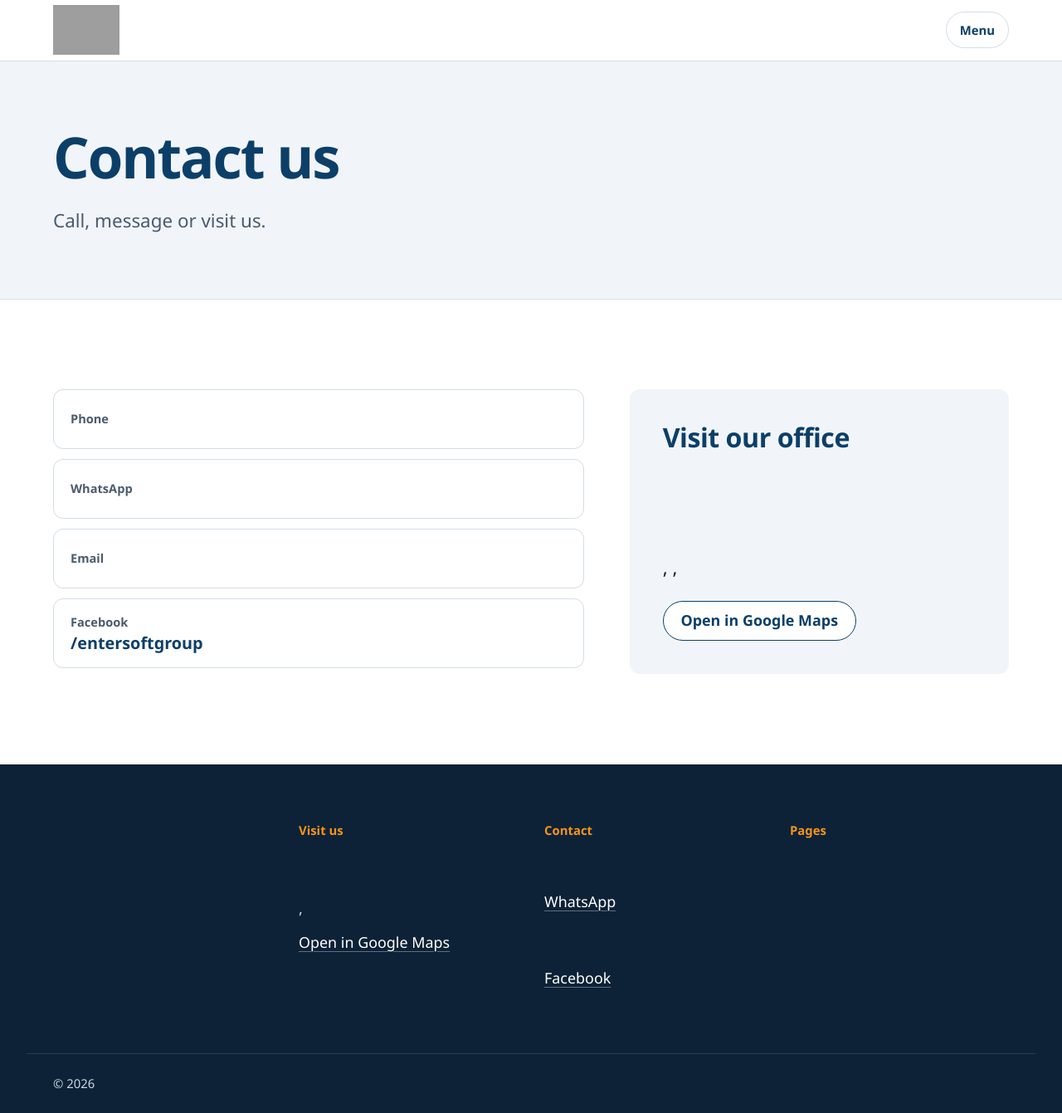
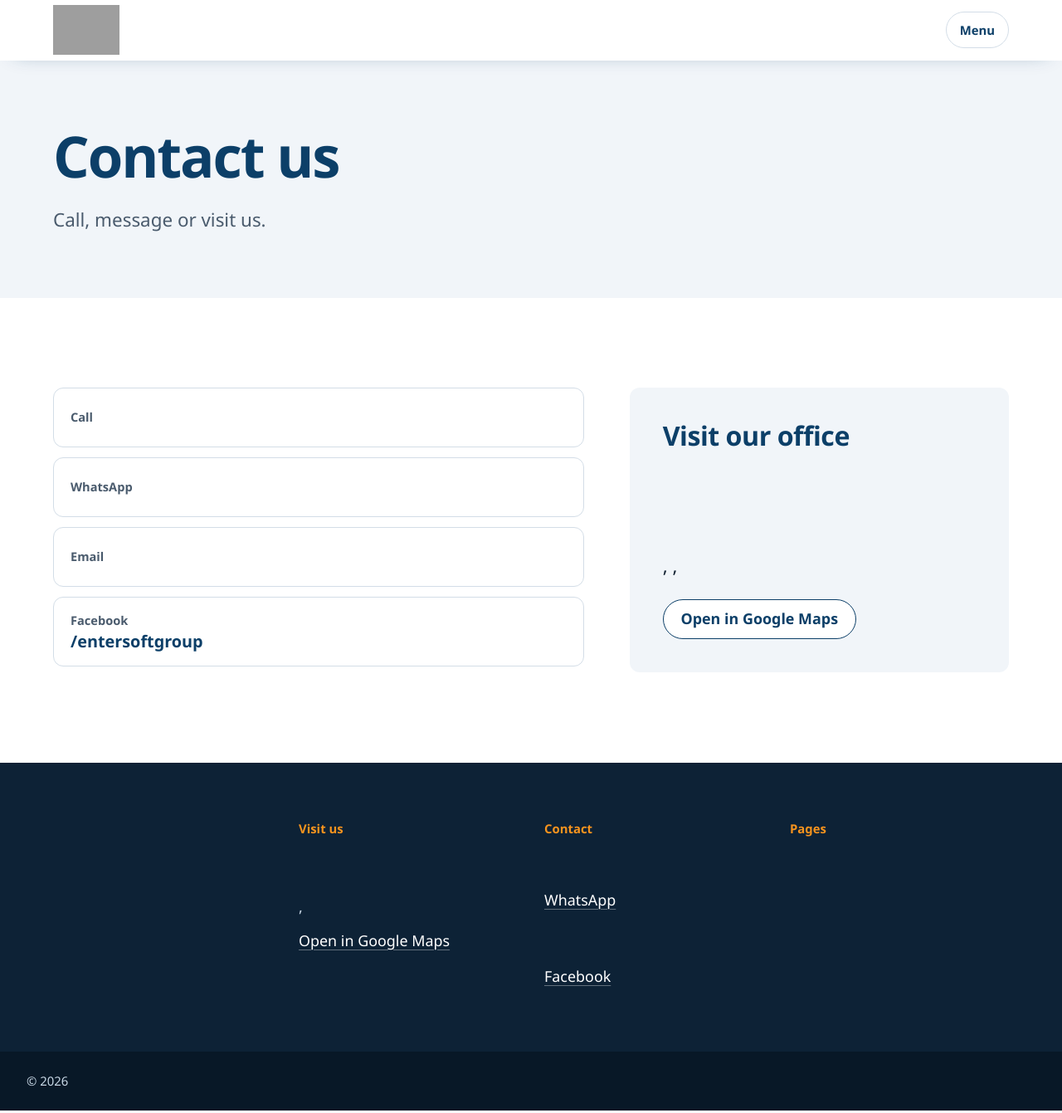
Before and after one commit to ram-source-code/shwan, a PHP site: template site/includes/pages/contact.php in a window 1280 px wide. Shown: the whole page at 83% size. Run offline with PHP 8.4, Linux system fonts and the light colour scheme; the template is opened without the code that fills it, so the values that code supplies are empty; some libraries are stand-ins or nearby versions; grey boxes are pictures that could not be loaded.

Commit message:
Remove one-sided borders; apply UI/UX audit fixes
- Current page shown as a filled navy pill; header separated by soft shadow
- No top/bottom rules: spacing and tints separate sections
- Reduced motion handled per rule (no global 0.01ms kill); colour transitions kept
- Drop redundant role=list, scope box-sizing, tokenise stray colours
- text-scale meta, consistent 'Call' link names, tour figure -> div
- DESIGN.md updated (no one-sided borders rule)

Co-Authored-By: Claude Opus 5.5 <noreply@anthropic.com>
Claude-Session: https://claude.ai/code/session_01SqRrXXNB3ZDCcoV5gChcLY

```diff
--- a/site/assets/css/main.css
+++ b/site/assets/css/main.css
@@ -4,7 +4,10 @@
   --navy-deep: #082c4a;
   --navy-ink: #0d2236;
   --orange: #f7941e;
-  --orange-soft: #fde8cf;
+  --orange-hover: #ffa53d;
+  --orange-ring: #ffb04f;
+  --navy-bright: #1b6aa8;
+  --footer-base: #081827;
   --ground: #ffffff;
   --tint: #f1f5f9;
   --tint-2: #e4ecf3;
@@ -68,9 +71,9 @@ p { margin: 0 0 1em; text-wrap: pretty; }
 p:last-child { margin-block-end: 0; }
 a { color: var(--navy); text-decoration-thickness: 1px; text-underline-offset: 0.2em; }
 a:hover { text-decoration-thickness: 2px; text-decoration-color: var(--orange); }
-:focus-visible { outline: 3px solid var(--focus); outline-offset: 3px; border-radius: 4px; }
+:focus-visible { outline: 3px solid var(--focus); outline-offset: 3px; border-radius: var(--radius-sm); }
 address { font-style: normal; }
-ul[role="list"] { list-style: none; margin: 0; padding: 0; }
+.reasons, .team-grid, .channels, .skills ul { list-style: none; margin: 0; padding: 0; }
 .icon { inline-size: 1.25em; block-size: 1.25em; flex: none; }
 .visually-hidden {
   position: absolute !important; inline-size: 1px; block-size: 1px; overflow: hidden;
@@ -112,14 +114,13 @@ main:focus { outline: none; }
   text-decoration: none; min-block-size: 2.75rem;
 }
 .link-arrow .icon { transition: translate 0.25s var(--ease-out); }
-.link-arrow:hover .icon { translate: 0.25em 0; }
 .link-arrow:hover { text-decoration: underline; text-decoration-color: var(--orange); }
 
 /* ---------- Header & navigation ---------- */
 .site-header {
   position: sticky; inset-block-start: 0; z-index: 50;
   background: rgb(255 255 255 / 0.96);
-  border-block-end: 1px solid var(--line);
+  box-shadow: 0 8px 24px -18px rgb(12 63 104 / 0.45);
   view-transition-name: site-header;
 }
 .header-inner {
@@ -271,11 +272,11 @@ main:focus { outline: none; }
   background: var(--tint-2); overflow: hidden;
 }
 .skill-meter::-webkit-meter-bar { background: var(--tint-2); border: 0; border-radius: 999px; block-size: 0.6rem; }
-.skill-meter::-webkit-meter-optimum-value { background: linear-gradient(90deg, var(--navy), #1b6aa8); border-radius: 999px; }
-.skill-meter::-moz-meter-bar { background: linear-gradient(90deg, var(--navy), #1b6aa8); border-radius: 999px; }
+.skill-meter::-webkit-meter-optimum-value { background: linear-gradient(90deg, var(--navy), var(--navy-bright)); border-radius: 999px; }
+.skill-meter::-moz-meter-bar { background: linear-gradient(90deg, var(--navy), var(--navy-bright)); border-radius: 999px; }
 
 /* Inner page heading band */
-.page-hero { background: var(--tint); padding-block: clamp(2.5rem, 1.5rem + 4vw, 5rem); border-block-end: 1px solid var(--line); }
+.page-hero { background: var(--tint); padding-block: clamp(2.5rem, 1.5rem + 4vw, 5rem); }
 .page-hero h1 { font-size: var(--step-4); margin-block-end: 0.3em; }
 .page-lead { font-size: var(--step-1); color: var(--muted); max-inline-size: 40ch; }
 
@@ -319,7 +320,9 @@ main:focus { outline: none; }
 .footer-list { list-style: none; margin: 0; padding: 0; display: grid; gap: 0.15rem; }
 .footer-list a { display: inline-flex; align-items: center; gap: 0.5rem; min-block-size: 2.5rem; }
 .site-footer address { margin-block-end: 0.75rem; }
-.footer-base { margin-block-start: 3rem; padding-block: 1.5rem; border-block-start: 1px solid rgb(255 255 255 / 0.12); font-size: var(--step--1); }
+.footer-base { margin-block-start: 3rem; padding-block: 1.5rem; font-size: var(--step--1); }
+.site-footer > .footer-base { max-inline-size: none; background: var(--footer-base); }
+.footer-base p { max-inline-size: 76rem; margin-inline: auto; }
 
 /* Error pages */
 .error-body { min-block-size: 100dvh; display: grid; place-items: center; background: var(--tint); }
--- a/site/includes/pages/contact.php
+++ b/site/includes/pages/contact.php
@@ -11,11 +11,11 @@ $local = iraq_mobile_local($site['phone']);
 
 <section class="section" aria-label="Ways to reach us">
   <div class="wrap contact-grid">
-    <ul class="channels" role="list">
+    <ul class="channels">
       <li>
         <a class="channel" href="tel:<?= e($site['phone']) ?>">
           <?= icon('phone') ?>
-          <span class="channel-text"><span class="channel-name">Phone</span><span class="channel-value" dir="ltr"><?= e($local) ?></span></span>
+          <span class="channel-text"><span class="channel-name">Call</span><span class="channel-value" dir="ltr"><?= e($local) ?></span></span>
         </a>
       </li>
       <li>
--- a/site/includes/pages/home.php
+++ b/site/includes/pages/home.php
@@ -36,7 +36,7 @@ $r = $site['reasons'];
     <div class="section-head">
       <h2 id="why-title">Why choose us</h2>
     </div>
-    <ul class="reasons" role="list">
+    <ul class="reasons">
 <?php foreach ($r as $item): ?>
       <li class="reason">
         <h3><?= icon($item['icon']) ?><?= e($item['title']) ?></h3>
--- a/site/includes/partials/layout.php
+++ b/site/includes/partials/layout.php
@@ -30,6 +30,7 @@ $ld = [
 <head>
 <meta charset="utf-8">
 <meta name="viewport" content="width=device-width, initial-scale=1">
+<meta name="text-scale" content="scale">
 <title><?= e($title) ?></title>
 <meta name="description" content="<?= e($meta['description']) ?>">
 <link rel="canonical" href="<?= e(abs_url($meta['path'])) ?>">
@@ -74,7 +75,7 @@ $ld = [
 <?php foreach ($nav as $href => $label): ?>
         <li><a href="<?= e(url($href)) ?>"<?= $meta['path'] === $href ? ' aria-current="page"' : '' ?>><?= e($label) ?></a></li>
 <?php endforeach; ?>
-        <li class="menu-call"><a class="btn btn-primary btn-sm" href="<?= e($tel) ?>"><?= icon('phone') ?><span dir="ltr"><?= e(iraq_mobile_local($site['phone'])) ?></span></a></li>
+        <li class="menu-call"><a class="btn btn-primary btn-sm" href="<?= e($tel) ?>"><?= icon('phone') ?><span class="visually-hidden">Call </span><span dir="ltr"><?= e(iraq_mobile_local($site['phone'])) ?></span></a></li>
       </ul>
     </nav>
   </div>
@@ -100,7 +101,7 @@ $ld = [
     <div>
       <h2 class="footer-h">Contact</h2>
       <ul class="footer-list">
-        <li><a href="<?= e($tel) ?>"><?= icon('phone') ?><span dir="ltr"><?= e(iraq_mobile_local($site['phone'])) ?></span></a></li>
+        <li><a href="<?= e($tel) ?>"><?= icon('phone') ?><span class="visually-hidden">Call </span><span dir="ltr"><?= e(iraq_mobile_local($site['phone'])) ?></span></a></li>
         <li><a href="https://wa.me/<?= e(substr($site['phone'], 1)) ?>" target="_blank" rel="noopener noreferrer"><?= icon('chat') ?>WhatsApp<span class="visually-hidden"> (opens in a new tab)</span></a></li>
         <li><a href="mailto:<?= e($site['email']) ?>"><?= icon('mail') ?><?= e($site['email']) ?></a></li>
         <li><a href="<?= e($site['facebook']) ?>" target="_blank" rel="noopener noreferrer"><?= icon('facebook') ?>Facebook<span class="visually-hidden"> (opens in a new tab)</span></a></li>
--- a/site/includes/partials/team-grid.php
+++ b/site/includes/partials/team-grid.php
@@ -4,7 +4,7 @@
 $hn = $team_heading_level ?? 'h3';
 $eager = !empty($team_lcp);   // true where the grid is the first content (the /team page)
 ?>
-<ul class="team-grid" role="list">
+<ul class="team-grid">
 <?php foreach ($site['team'] as $i => $m): ?>
   <li class="member<?= $i === 0 ? ' member-lead' : '' ?>">
     <?= picture($m['img'], [370], 370, 480, 'Portrait of ' . $m['name'], '(min-width: 64rem) 18rem, (min-width: 40rem) 30vw, 45vw', $eager && $i === 0, 'member-photo') ?>
```
Also changed, not shown: other parts of site/assets/css/main.css (+18 -15 lines), DESIGN.md (+8 -4 lines), site/includes/pages/about.php (+4 -4 lines).
